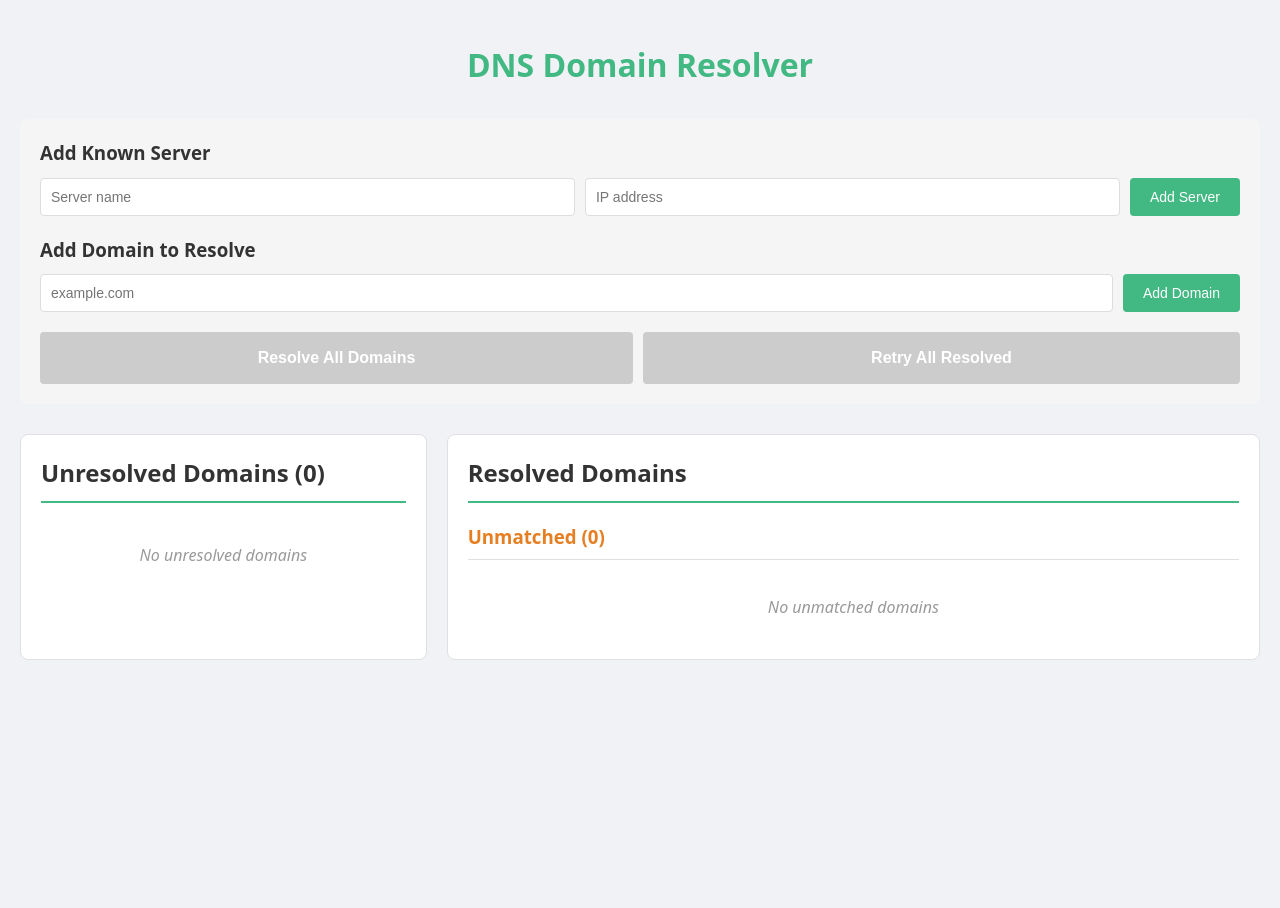
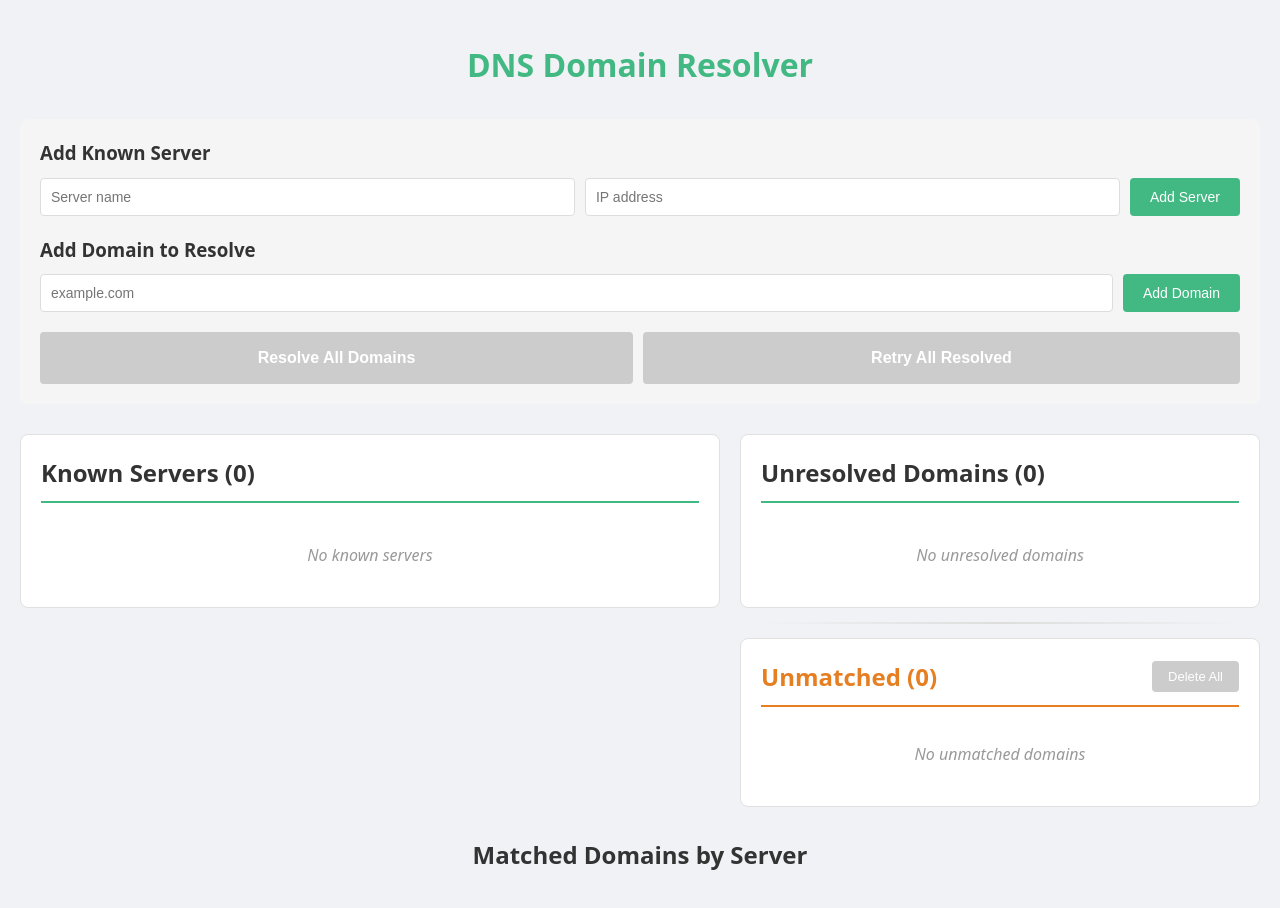
Before and after one commit to indyjonesnl/domainjs, a Vue app: page / in a window 1280 px wide. Shown: the top 908 px of the page. Before the commit the page ends 800 px from the top, so only its background shows below. Built offline with nearby package versions, Linux system fonts and the light colour scheme.

Commit message:
Change layout for wider screens

```diff
--- a/src/App.vue
+++ b/src/App.vue
@@ -93,33 +93,54 @@ function removeToast(id) {
 
 // Add a new domain to the unresolved list
 function addDomain() {
-  const domain = newDomain.value.trim()
+  const input = newDomain.value.trim()
 
-  if (!domain) {
+  if (!input) {
     return
   }
 
+  // Split by comma and trim each domain
+  const domains = input.split(',').map(d => d.trim()).filter(d => d !== '')
+
+  if (domains.length === 0) {
+    return
+  }
+
+  const addedDomains = []
+  const warnings = []
+
+  for (const domain of domains) {
     // Check if domain already exists in unresolved list
     if (unresolvedDomains.value.includes(domain)) {
-    showWarning(`Domain "${domain}" is already in the unresolved list!`)
-    return
+      warnings.push(`"${domain}" is already in the unresolved list`)
+      continue
     }
 
     // Check if domain already exists in resolved list
     const alreadyResolved = resolvedDomains.value.some(resolved => resolved.domain === domain)
     if (alreadyResolved) {
-    showWarning(`Domain "${domain}" has already been resolved!`)
-    return
+      warnings.push(`"${domain}" has already been resolved`)
+      continue
     }
 
     // Add domain
     unresolvedDomains.value.push(domain)
+    addedDomains.push(domain)
+  }
 
-  // Sort alphabetically
+  // Sort alphabetically if any domains were added
+  if (addedDomains.length > 0) {
     unresolvedDomains.value.sort((a, b) => a.localeCompare(b))
+    saveToStorage()
+  }
 
+  // Clear input
   newDomain.value = ''
-  saveToStorage()
+
+  // Show warnings if any
+  if (warnings.length > 0) {
+    showWarning(warnings.join(', '))
+  }
 }
 
 // Add a new known server
@@ -273,6 +294,12 @@ function removeResolvedDomain(index) {
   saveToStorage()
 }
 
+// Remove all unmatched domains
+function removeAllUnmatched() {
+  resolvedDomains.value = resolvedDomains.value.filter(resolved => resolved.serverName !== null)
+  saveToStorage()
+}
+
 // Grouped domains by server
 const groupedDomains = computed(() => {
   const groups = {
@@ -402,10 +429,15 @@ function loadFromStorage() {
       </div>
     </div>
 
-    <!-- Known Servers List -->
-    <div class="servers-list" v-if="knownServers.length > 0">
-      <h3>Known Servers</h3>
+    <!-- Top Section: Known Servers (Left) + Unresolved/Unmatched (Right) -->
+    <div class="top-section">
+      <!-- Left: Known Servers -->
+      <div class="section known-servers-section">
+        <h2>Known Servers ({{ knownServers.length }})</h2>
         <div class="server-items">
+          <div v-if="knownServers.length === 0" class="empty-state">
+            No known servers
+          </div>
           <div v-for="(server, index) in knownServers" :key="index" class="server-item">
             <span><strong>{{ server.name }}</strong>: {{ server.ip }}</span>
             <button class="remove-btn" @click="removeServer(index)">Remove</button>
@@ -413,10 +445,10 @@ function loadFromStorage() {
         </div>
       </div>
 
-    <!-- Two Column Layout -->
-    <div class="columns">
-      <!-- Left Column: Unresolved Domains -->
-      <div class="column">
+      <!-- Right: Unresolved + Unmatched -->
+      <div class="right-column">
+        <!-- Unresolved Domains -->
+        <div class="section">
           <h2>Unresolved Domains ({{ unresolvedDomains.length }})</h2>
           <div class="domain-list">
             <div v-if="unresolvedDomains.length === 0" class="empty-state">
@@ -433,13 +465,21 @@ function loadFromStorage() {
           </div>
         </div>
 
-      <!-- Right Column: Resolved Domains -->
-      <div class="column">
-        <h2>Resolved Domains</h2>
+        <!-- Visual Divider -->
+        <div class="column-divider"></div>
 
         <!-- Unmatched Domains -->
-        <div class="server-group">
-          <h3 class="unmatched-header">Unmatched ({{ groupedDomains.unmatched.length }})</h3>
+        <div class="section">
+          <div class="section-header">
+            <h2 class="unmatched-header">Unmatched ({{ groupedDomains.unmatched.length }})</h2>
+            <button
+              class="delete-all-btn"
+              @click="removeAllUnmatched"
+              :disabled="groupedDomains.unmatched.length === 0"
+            >
+              Delete All
+            </button>
+          </div>
           <div class="resolved-list">
             <div v-if="groupedDomains.unmatched.length === 0" class="empty-state">
               No unmatched domains
@@ -461,17 +501,23 @@ function loadFromStorage() {
             </div>
           </div>
         </div>
+      </div>
+    </div>
 
-        <!-- Matched Domains by Server -->
+    <!-- Bottom Section: Matched Domains by Server (Full Width Horizontal Grid) -->
+    <div class="bottom-section">
+      <h2 class="servers-title">Matched Domains by Server</h2>
+      <div class="servers-grid">
         <div
           v-for="server in knownServers"
           :key="server.name"
-          class="server-group"
+          class="server-column"
         >
-          <h3>{{ server.name }} ({{ server.ip }}) - {{ groupedDomains[server.name]?.length || 0 }} domains</h3>
+          <h3>{{ server.name }} ({{ server.ip }})</h3>
+          <div class="server-count">{{ groupedDomains[server.name]?.length || 0 }} domains</div>
           <div class="resolved-list">
             <div v-if="!groupedDomains[server.name] || groupedDomains[server.name].length === 0" class="empty-state">
-              No domains resolved to this server
+              No domains
             </div>
             <div
               v-for="(resolved, index) in groupedDomains[server.name]"
@@ -497,7 +543,7 @@ function loadFromStorage() {
 
 <style scoped>
 .app {
-  max-width: 1400px;
+  max-width: 2400px;
   margin: 0 auto;
   padding: 20px;
 }
@@ -684,19 +730,6 @@ button:disabled {
   border-color: #ccc;
 }
 
-.servers-list {
-  background: #fff;
-  padding: 20px;
-  border-radius: 8px;
-  border: 1px solid #e0e0e0;
-  margin-bottom: 30px;
-}
-
-.servers-list h3 {
-  margin-top: 0;
-  color: #333;
-}
-
 .server-items {
   display: flex;
   flex-direction: column;
@@ -713,24 +746,132 @@ button:disabled {
   border: 1px solid #e0e0e0;
 }
 
-.columns {
-  display: grid;
-  grid-template-columns: 1fr 2fr;
+.top-section {
+  display: flex;
   gap: 20px;
+  align-items: flex-start;
+  margin-bottom: 30px;
 }
 
-.column {
+.known-servers-section {
+  flex: 0 0 700px;
+}
+
+.right-column {
+  flex: 1;
+  display: flex;
+  flex-direction: column;
+  gap: 0;
+  min-width: 0;
+}
+
+.section {
   background: white;
   padding: 20px;
   border-radius: 8px;
   border: 1px solid #e0e0e0;
 }
 
-.column h2 {
+.section h2 {
   margin-top: 0;
   color: #333;
   border-bottom: 2px solid #42b883;
   padding-bottom: 10px;
+}
+
+.section-header {
+  display: flex;
+  justify-content: space-between;
+  align-items: center;
+  gap: 10px;
+  padding-bottom: 10px;
+  border-bottom: 2px solid #e67e22;
+  margin-bottom: 15px;
+}
+
+.section-header h2 {
+  margin-bottom: 0;
+  padding-bottom: 0;
+  border-bottom: none;
+  flex: 1;
+}
+
+.delete-all-btn {
+  padding: 8px 16px;
+  font-size: 13px;
+  background: #e74c3c;
+  white-space: nowrap;
+}
+
+.delete-all-btn:hover:not(:disabled) {
+  background: #c0392b;
+}
+
+.delete-all-btn:disabled {
+  background: #ccc;
+  cursor: not-allowed;
+}
+
+.column-divider {
+  height: 30px;
+  position: relative;
+  display: flex;
+  align-items: center;
+  justify-content: center;
+}
+
+.column-divider::before {
+  content: '';
+  position: absolute;
+  left: 20px;
+  right: 20px;
+  height: 2px;
+  background: linear-gradient(to right, transparent, #ddd, transparent);
+}
+
+.bottom-section {
+  width: 100%;
+}
+
+.servers-title {
+  margin-top: 0;
+  margin-bottom: 20px;
+  color: #333;
+  font-size: 24px;
+  text-align: center;
+}
+
+.servers-grid {
+  display: grid;
+  grid-template-columns: repeat(auto-fit, minmax(300px, 1fr));
+  gap: 20px;
+  align-items: start;
+}
+
+.server-column {
+  background: white;
+  padding: 20px;
+  border-radius: 8px;
+  border: 1px solid #e0e0e0;
+  display: flex;
+  flex-direction: column;
+  min-height: 200px;
+}
+
+.server-column h3 {
+  margin-top: 0;
+  margin-bottom: 5px;
+  color: #333;
+  font-size: 16px;
+  border-bottom: 2px solid #42b883;
+  padding-bottom: 8px;
+}
+
+.server-count {
+  font-size: 12px;
+  color: #666;
+  margin-bottom: 15px;
+  font-weight: 500;
 }
 
 .domain-list {
@@ -754,23 +895,9 @@ button:disabled {
   color: #333;
 }
 
-.server-group {
-  margin-bottom: 30px;
-}
-
-.server-group:last-child {
-  margin-bottom: 0;
-}
-
-.server-group h3 {
-  color: #333;
-  margin-bottom: 15px;
-  padding-bottom: 8px;
-  border-bottom: 1px solid #e0e0e0;
-}
-
 .unmatched-header {
   color: #e67e22 !important;
+  border-bottom-color: #e67e22 !important;
 }
 
 .resolved-list {
@@ -852,11 +979,27 @@ button:disabled {
   font-style: italic;
 }
 
-@media (max-width: 768px) {
-  .columns {
-    grid-template-columns: 1fr;
+@media (max-width: 1200px) {
+  .top-section {
+    flex-direction: column;
   }
 
+  .known-servers-section {
+    flex: 1;
+    width: 100%;
+  }
+
+  .right-column {
+    flex: 1;
+    width: 100%;
+  }
+
+  .servers-grid {
+    grid-template-columns: repeat(auto-fit, minmax(250px, 1fr));
+  }
+}
+
+@media (max-width: 768px) {
   .input-row {
     flex-direction: column;
   }
@@ -864,5 +1007,9 @@ button:disabled {
   .button-row {
     flex-direction: column;
   }
+
+  .servers-grid {
+    grid-template-columns: 1fr;
+  }
 }
 </style>
```
Lines whose indentation alone changed are shown as unchanged.
